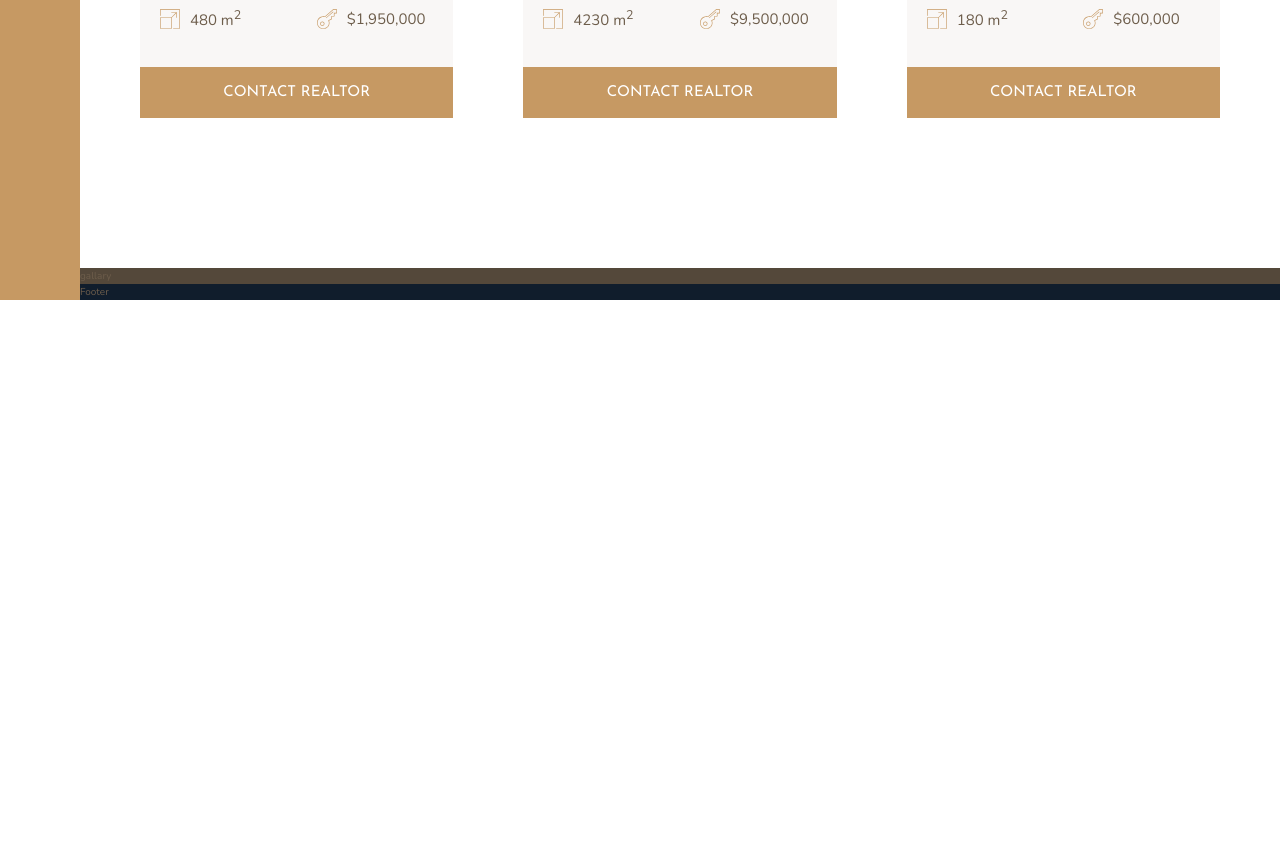
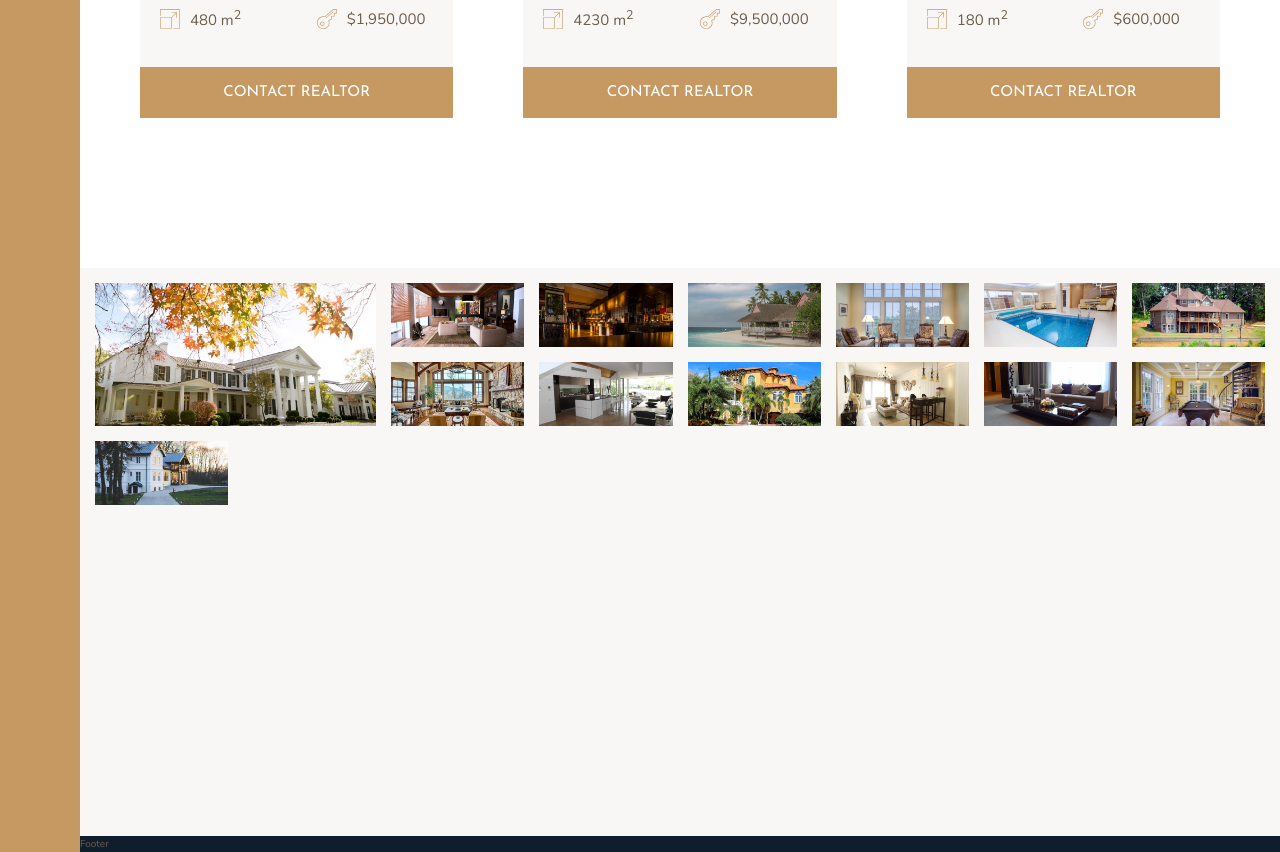
Before and after one commit to BudnikOleksii/Nexter, a website: page src/index.html in a window 1280 px wide. Shown: the part 2804-3656 px from the top of the page. Before the commit the page ends 3104 px from the top, so only its background shows below. Drawn offline with nearby package versions, Linux system fonts and the light colour scheme.

Commit message:
markup for gallery section was added

```diff
--- a/src/index.html
+++ b/src/index.html
@@ -326,7 +326,106 @@
             </div>
         </section>
 
-        <section class="gallary">gallary</section>
+        <section class="gallery">
+            <figure class="gallery__item gallery__item--1">
+                <img
+                    src="img/gal-1.jpeg"
+                    alt="Gallery image 1"
+                    class="gallery__img"
+                />
+            </figure>
+            <figure class="gallery__item gallery__item--2">
+                <img
+                    src="img/gal-2.jpeg"
+                    alt="Gallery image 2"
+                    class="gallery__img"
+                />
+            </figure>
+            <figure class="gallery__item gallery__item--3">
+                <img
+                    src="img/gal-3.jpeg"
+                    alt="Gallery image 3"
+                    class="gallery__img"
+                />
+            </figure>
+            <figure class="gallery__item gallery__item--4">
+                <img
+                    src="img/gal-4.jpeg"
+                    alt="Gallery image 4"
+                    class="gallery__img"
+                />
+            </figure>
+            <figure class="gallery__item gallery__item--5">
+                <img
+                    src="img/gal-5.jpeg"
+                    alt="Gallery image 5"
+                    class="gallery__img"
+                />
+            </figure>
+            <figure class="gallery__item gallery__item--6">
+                <img
+                    src="img/gal-6.jpeg"
+                    alt="Gallery image 6"
+                    class="gallery__img"
+                />
+            </figure>
+            <figure class="gallery__item gallery__item--7">
+                <img
+                    src="img/gal-7.jpeg"
+                    alt="Gallery image 7"
+                    class="gallery__img"
+                />
+            </figure>
+            <figure class="gallery__item gallery__item--8">
+                <img
+                    src="img/gal-8.jpeg"
+                    alt="Gallery image 8"
+                    class="gallery__img"
+                />
+            </figure>
+            <figure class="gallery__item gallery__item--9">
+                <img
+                    src="img/gal-9.jpeg"
+                    alt="Gallery image 9"
+                    class="gallery__img"
+                />
+            </figure>
+            <figure class="gallery__item gallery__item--10">
+                <img
+                    src="img/gal-10.jpeg"
+                    alt="Gallery image 10"
+                    class="gallery__img"
+                />
+            </figure>
+            <figure class="gallery__item gallery__item--11">
+                <img
+                    src="img/gal-11.jpeg"
+                    alt="Gallery image 11"
+                    class="gallery__img"
+                />
+            </figure>
+            <figure class="gallery__item gallery__item--12">
+                <img
+                    src="img/gal-12.jpeg"
+                    alt="Gallery image 12"
+                    class="gallery__img"
+                />
+            </figure>
+            <figure class="gallery__item gallery__item--13">
+                <img
+                    src="img/gal-13.jpeg"
+                    alt="Gallery image 13"
+                    class="gallery__img"
+                />
+            </figure>
+            <figure class="gallery__item gallery__item--14">
+                <img
+                    src="img/gal-14.jpeg"
+                    alt="Gallery image 14"
+                    class="gallery__img"
+                />
+            </figure>
+        </section>
 
         <footer class="footer">Footer</footer>
     </body>
--- a/src/sass/_gallery.scss
+++ b/src/sass/_gallery.scss
@@ -1,5 +1,24 @@
-.gallary {
-    background-color: $color-grey-dark-1;
+.gallery {
+    background-color: $color-grey-light-1;
+    grid-column: full-start / full-end;
 
-    grid-column: full-start / full-end;
+    display: grid;
+    grid-template-columns: repeat(8, 1fr);
+    grid-template-rows: repeat(7, 5vw);
+    gap: 1.5rem;
+    padding: 1.5rem;
+
+    &__item {
+        &--1 {
+            grid-column: 1 / span 2;
+            grid-row: 1 / span 2;
+        }
+    }
+
+    &__img {
+        display: block;
+        width: 100%;
+        height: 100%;
+        object-fit: cover;
+    }
 }
```
Also changed, not shown: src/css/main.min.css.
